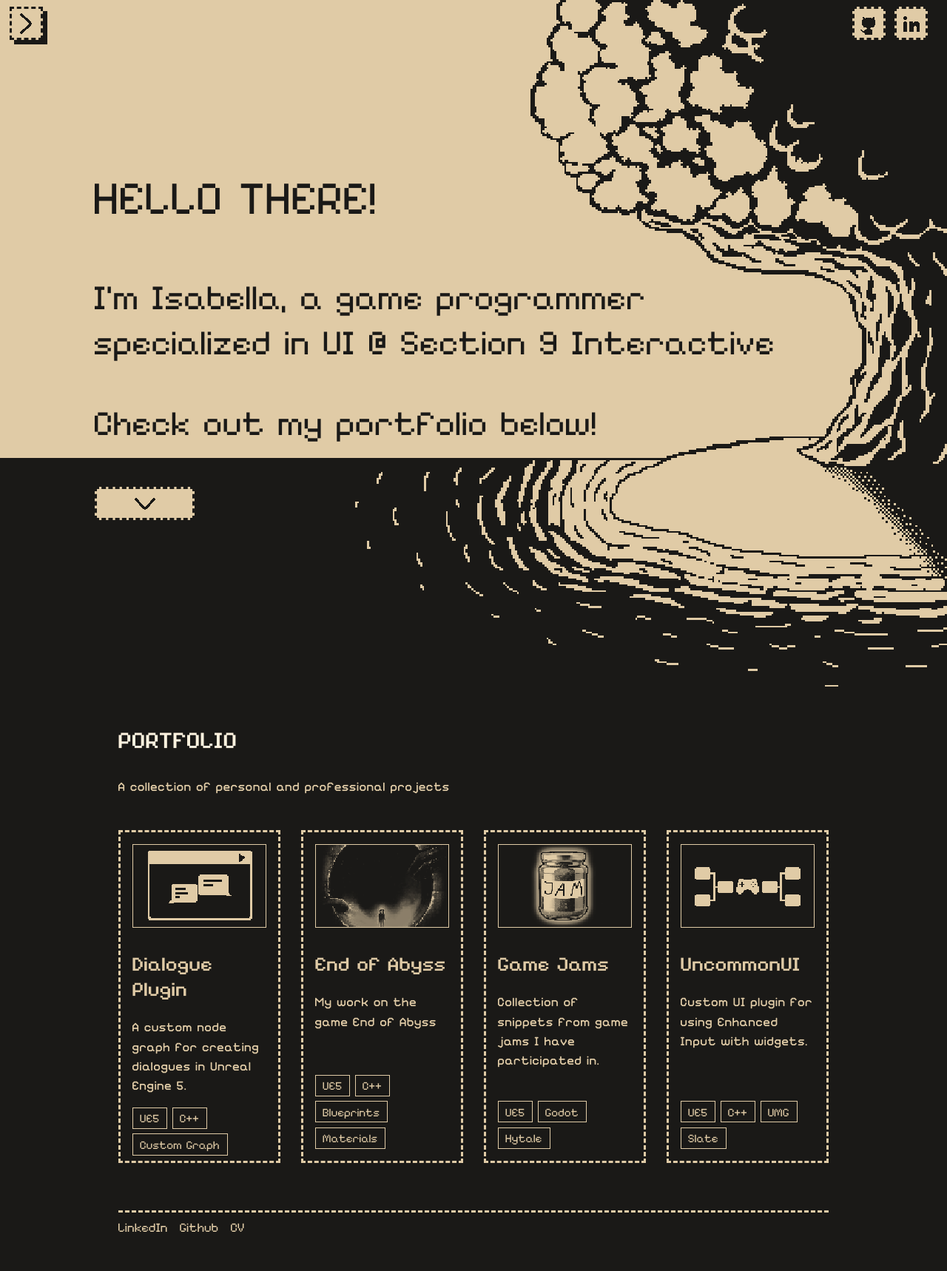
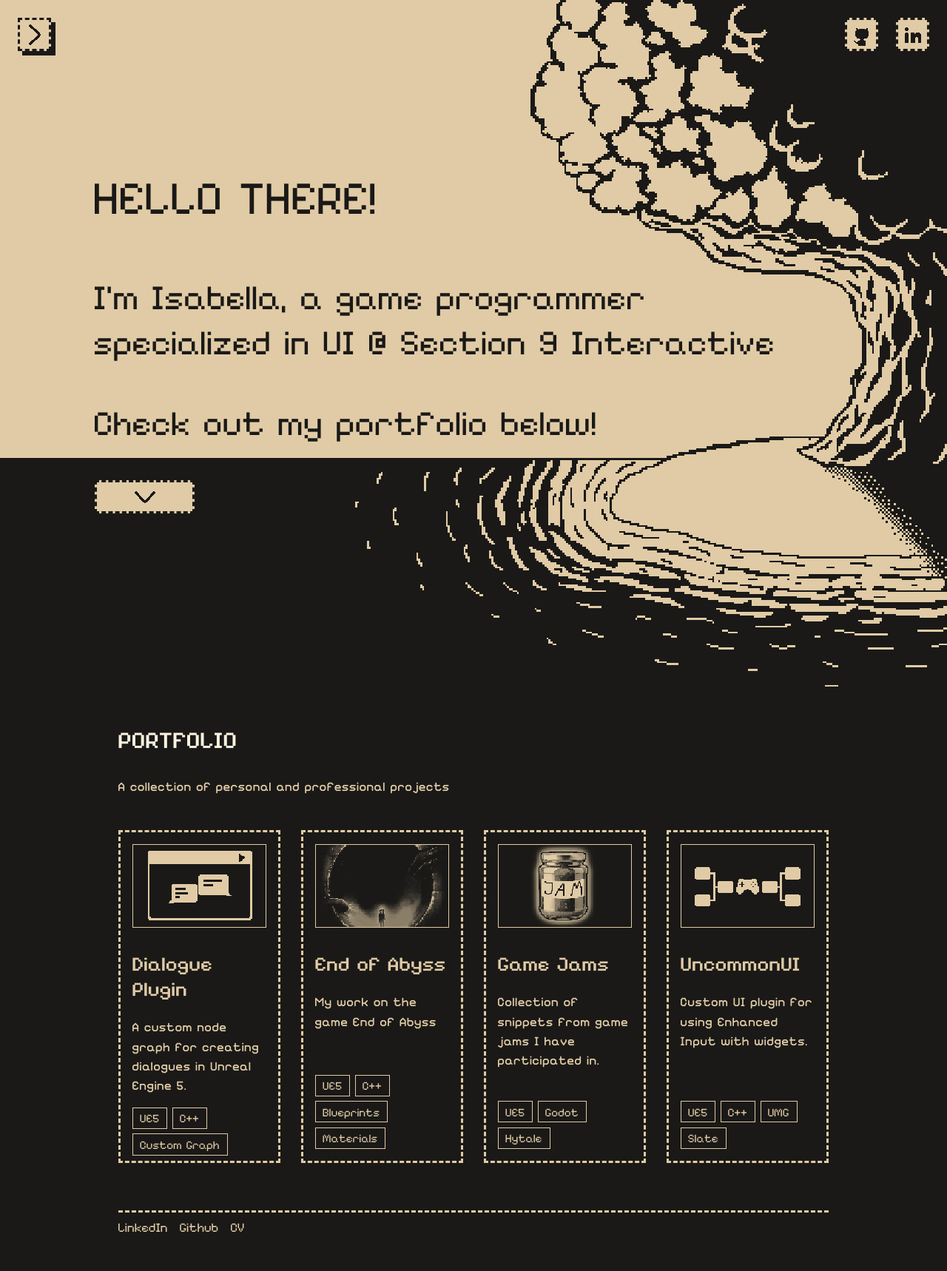
Before and after one commit to ParonAppel/paronappel.github.io, a Jekyll site: the page built from index.markdown, in a window 1280 px wide. Shown: the whole page at 74% size. Built offline with Jekyll 4.4.1, drawn with Linux system fonts in a browser that asks for light colours.

Commit message:
Fixed header layout + mobile toc layout

```diff
--- a/_sass/_components.scss
+++ b/_sass/_components.scss
@@ -309,8 +309,8 @@ figcaption {
 
   // Smaller screens: burger button + pop-up panel
   @media (max-width: 1399px) {
-    bottom: 1rem;
-    left: 1rem;
+    bottom: var(--header_border_distance);
+    left: var(--header_border_distance);
 
     .toc-title { display: none; }
 
@@ -325,7 +325,6 @@ figcaption {
       cursor: pointer;
       background: var(--primary);
       border: var(--border_size) dashed var(--background);
-
       box-shadow: 6px 6px var(--background);
 
       span {
@@ -350,7 +349,7 @@ figcaption {
       display: none;
       position: absolute;
       left: 0;
-      bottom: 3.75rem;
+      bottom: calc(var(--iconbox_size) + var(--header_border_distance));
       width: min(80vw, 20rem);
       max-height: 60vh;
       overflow-y: auto;
--- a/_sass/_header.scss
+++ b/_sass/_header.scss
@@ -10,8 +10,8 @@ header {
 .headerButton {
 
     padding: 0px;
-    margin-left: 1vw;
-    margin-top: 1vh;
+    // margin-left: 1vw;
+    // margin-top: 1vh;
 
     height: var(--iconbox_size);
     width: var(--iconbox_size);
@@ -64,8 +64,9 @@ header {
 
 #topButton {
     position: fixed;
-    bottom: 5vh;
-    right: 2vw;
+    bottom: var(--header_border_distance);
+    right: var(--header_border_distance);
+
 }
 
 #socialMediaButtons {
@@ -73,12 +74,14 @@ header {
     display: flex;
     flex-direction: row;
     position: fixed;
-    right: 2vw;
-    top: 0;
+    right: var(--header_border_distance);
+    top: var(--header_border_distance);
+    gap: var(--header_border_distance);
 }
 
 #menu {
     position: fixed;
+    margin: var(--header_border_distance);
     z-index: 99;
 }
 
--- a/_sass/_variables.scss
+++ b/_sass/_variables.scss
@@ -18,4 +18,6 @@
     --font_size_details: 1.0rem;
 
     --toc_width: clamp(14rem, 14vw, 18rem);
+
+    --header_border_distance: 1.5rem;
 }
```
